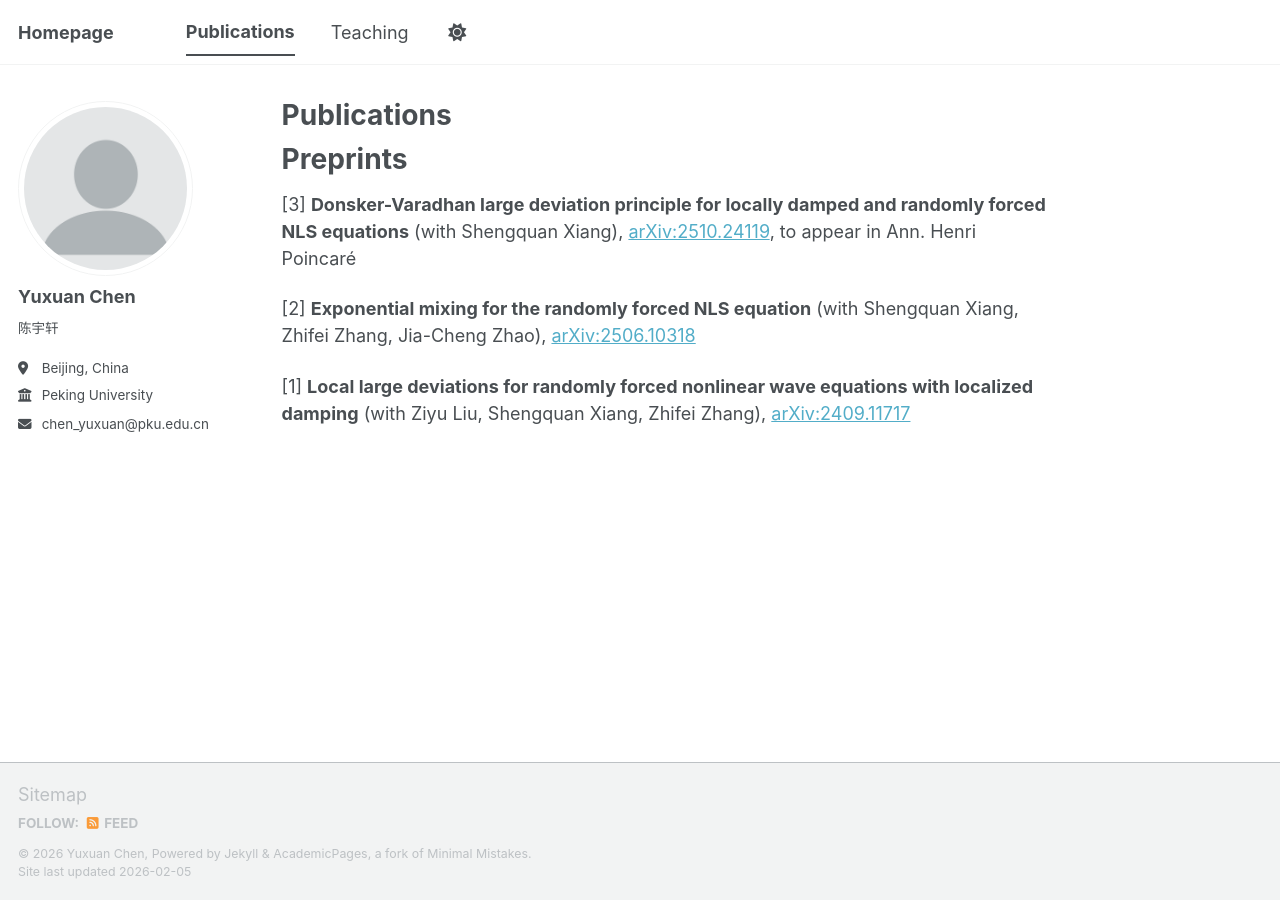
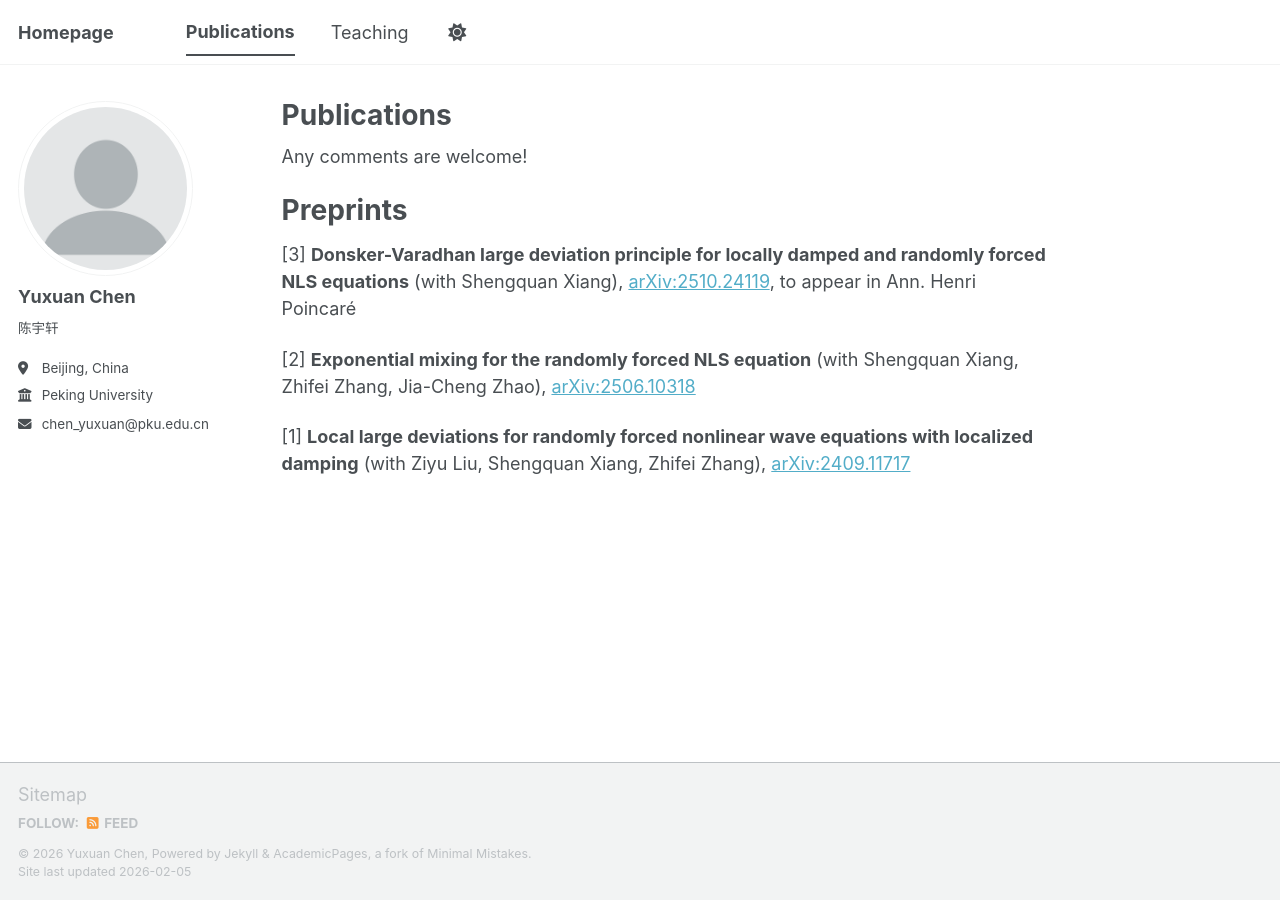
Before and after one commit to yxchen-pku/yxchen-pku.github.io, a Jekyll site: the page built from _pages/publications.md, in a window 1280 px wide. Built offline with Jekyll 4.4.1, drawn with Linux system fonts in a browser that asks for light colours; a script bundle is joined from its source files by our own code; library files that are not in the unit come from our copies.

Commit message:
Update publications.md

```diff
--- a/_pages/publications.md
+++ b/_pages/publications.md
@@ -4,6 +4,7 @@ title: "Publications"
 author_profile: true
 ---
 
+Any comments are welcome!
 
 Preprints
 =====
```
